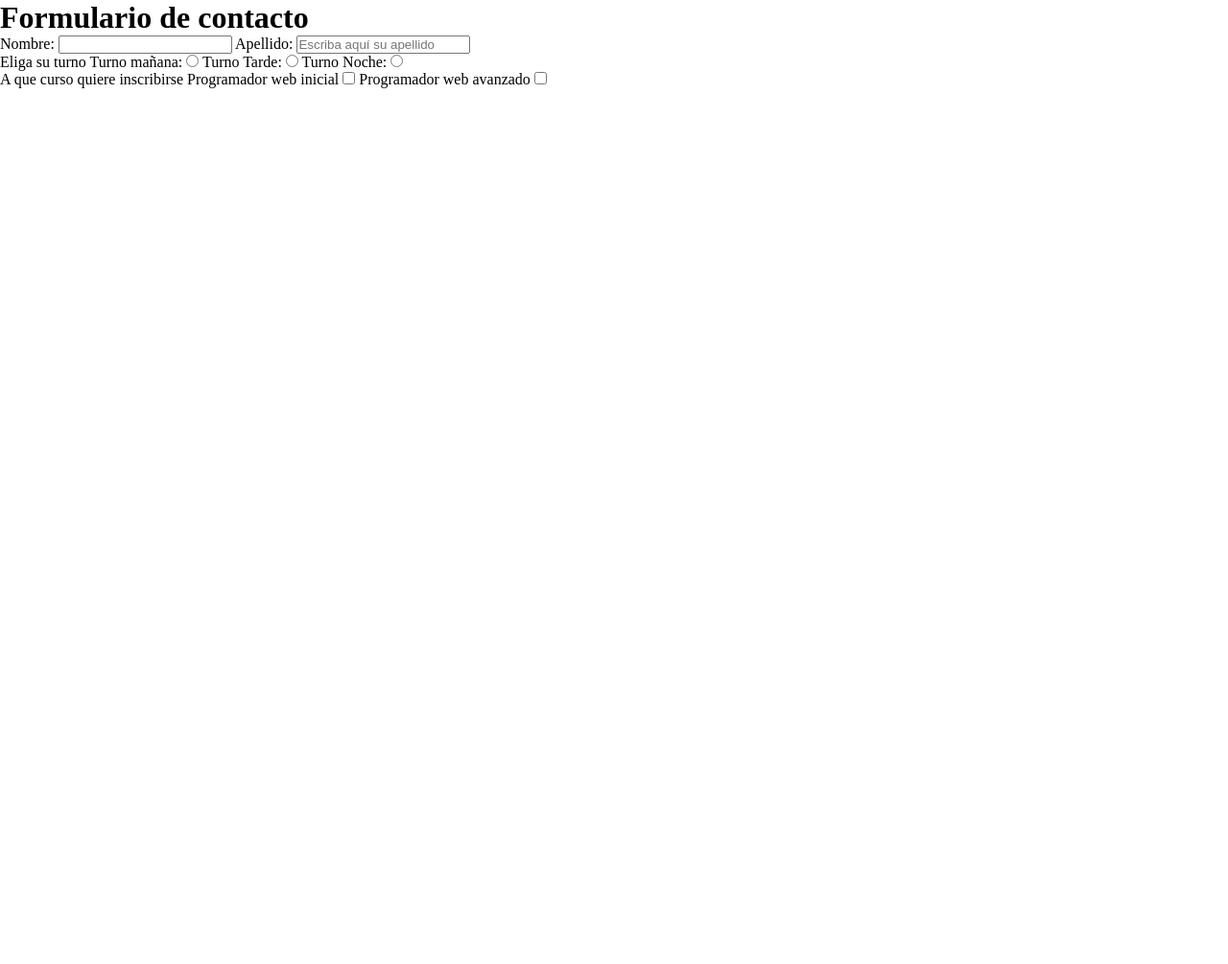
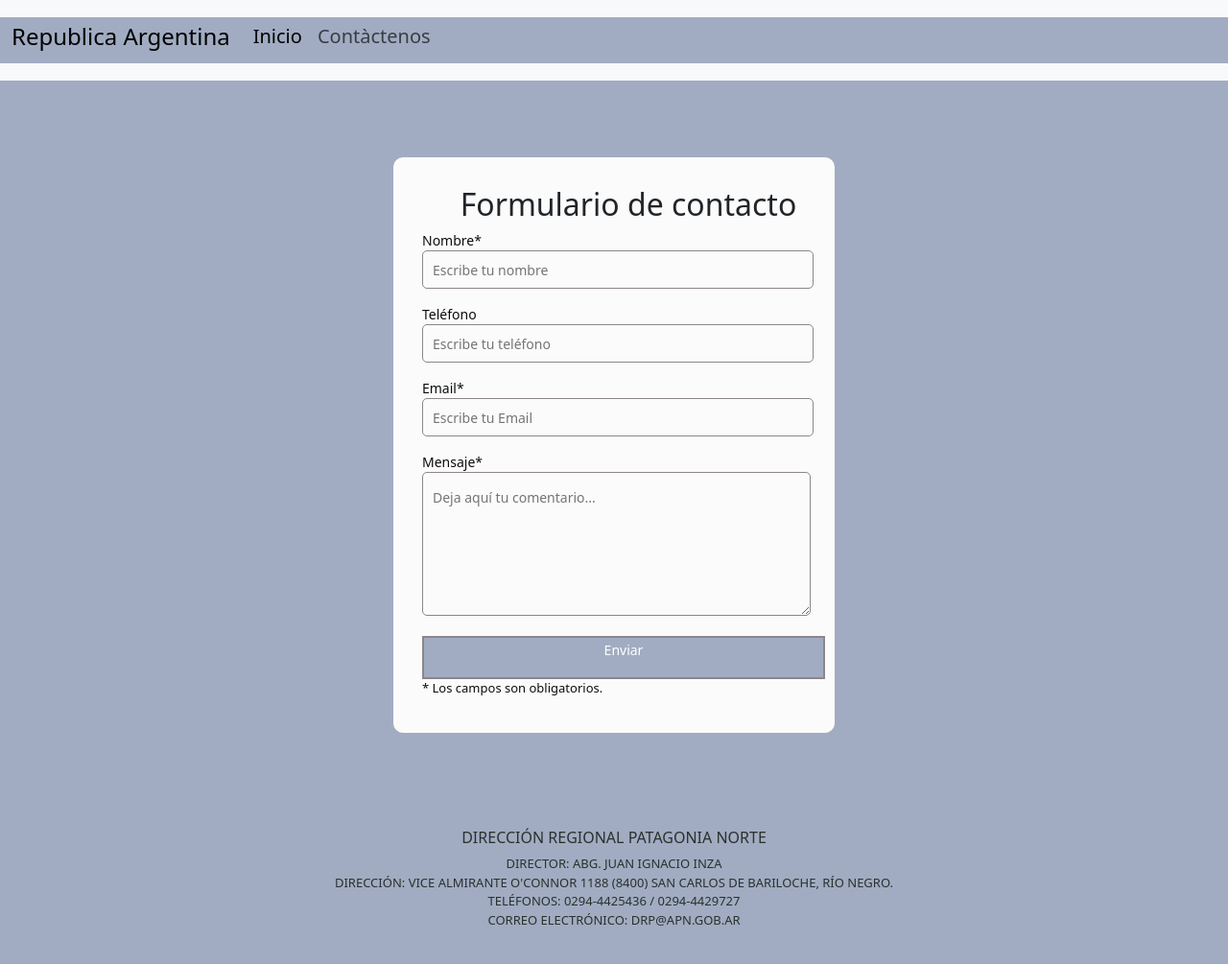
Before and after one commit to carlaLaya/ProyectoParques, a plain HTML site: page contacto.html in a window 1280 px wide. Shown: the whole page at 96% size. Before the commit the page ends 800 px from the top, so only its background shows below. Drawn offline with nearby package versions, Linux system fonts and the light colour scheme; a web font is replaced by a local one.

Commit message:
reforma en formulario de contacto

```diff
--- a/contacto.html
+++ b/contacto.html
@@ -1,38 +1,80 @@
 <!DOCTYPE html>
-<html lang="en">
+<html lang="es">
 <head>
     <meta charset="UTF-8">
     <meta name="viewport" content="width=device-width, initial-scale=1.0">
-    <link rel="stylesheet" href="/css/style.css">
-    <title>Formulario</title>
+    <link rel="stylesheet" href="css/style.css" />
+    <link rel="preconnect" href="https://fonts.googleapis.com">
+    <link rel="preconnect" href="https://fonts.googleapis.com">
+    <link rel="preconnect" href="https://fonts.gstatic.com" crossorigin>
+    <link href="https://fonts.googleapis.com/css2?family=Roboto:ital,wght@1,700;1,900&family=Trocchi&display=swap"
+        rel="stylesheet">
+    <link href="https://cdn.jsdelivr.net/npm/bootstrap@5.3.0/dist/css/bootstrap.min.css" rel="stylesheet"
+        integrity="sha384-9ndCyUaIbzAi2FUVXJi0CjmCapSmO7SnpJef0486qhLnuZ2cdeRhO02iuK6FUUVM" crossorigin="anonymous">
+    <title>Proyecto Parques</title>
 </head>
-<body>
-    <form action="" method="post" class="formulario">
-        <h1>Formulario de contacto</h1>
-    <div>
-            <label for="Nombre">Nombre:<label>
-            <input type="text" id="nombre/">
-            <label for="apellido">Apellido:<label>
-            <input type="text" id="apellido/" placeholder="Escriba aquí su apellido">
+<header>
+    <section>
+      <nav class="navbar navbar-expand-lg bg-body-tertiary">
+        <div class="container-fluid">
+          <button class="navbar-toggler" type="button" data-bs-toggle="collapse" data-bs-target="#navbarTogglerDemo03" aria-controls="navbarTogglerDemo03" aria-expanded="false" aria-label="Toggle navigation">
+            <span class="navbar-toggler-icon"></span>
+          </button>
+          <a class="navbar-brand" href="index.html"><h4>Republica Argentina</h4></a>
+          <div class="collapse navbar-collapse" id="navbarTogglerDemo03">
+            <ul class="navbar-nav me-auto mb-2 mb-lg-0">
+              <li class="nav-item">
+                <a class="nav-link active" aria-current="page" href="index.html"><h5>Inicio</h5></a>
+              </li>
+              <li class="nav-item">
+                <a class="nav-link" href="contacto.html"><h5>Contàctenos</h5></a>
+              </li>
+            </ul>
+          </div>
+        </div>
+      </nav>
+<body class="body_contacto">
+<div class="formulario">
+        <div class="contact_form">
+        <h2>Formulario de contacto</h2>
+        <form action="submeter-formulario.php" method="post">
+            <p> <label for="nombre" class="colocar_nombre">Nombre<span class="obligatorio">*</span></label>
+                <input type="text" name="introducir_nombre" id="nombre" required="obligatorio"
+                    placeholder="Escribe tu nombre">
+            </p>
+            <p> <label for="telefone" class="colocar_telefono">Teléfono</label>
+                <input type="tel" name="introducir_telefono" id="telefono" placeholder="Escribe tu teléfono">
+            </p>
+            </p>
+            <p>
+                <label for="email" class="colocar_email">Email<span class="obligatorio">*</span>
+                </label>
+                <input type="email" name="introducir_email" id="email" required="obligatorio"
+                    placeholder="Escribe tu Email">
+            </p>
+            <p><label for="mensaje" class="colocar_mensaje">Mensaje<span class="obligatorio">*</span></label>
+                <textarea name="introducir_mensaje" class="texto_mensaje" id="mensaje" required="obligatorio"
+                    placeholder="Deja aquí tu comentario..."></textarea>
+            </p><button type="submit" name="enviar_formulario" id="enviar">
+                <p>Enviar</p>
+            </button>
+            <p class="aviso"><span class="obligatorio"> * </span>Los campos son obligatorios.</p>
+        </form>
     </div>
-    <div>
-        <label for="">Eliga su turno</label>
-        <label for="TM">Turno mañana:</label>
-        <input type="radio" name="turno" id="TM">
-        <label for="TT">Turno Tarde:</label>
-        <input type="radio" name="turno" id="TT">
-        <label for="TN">Turno Noche:</label>
-        <input type="radio" name="turno" id="TN">
+</div>
+</div>
+</body>
+<footer>
+    <div class="footer">
+      <ul>
+        <li>
+          <h6>Dirección Regional Patagonia Norte</h6>
+        </li>
+        <li>Director: Abg. Juan Ignacio Inza</li>
+        <li>Dirección: Vice Almirante O'Connor 1188 (8400) San Carlos de Bariloche, Río Negro.</li>
+        <li>Teléfonos: 0294-4425436 / 0294-4429727</li>
+        <li>Correo electrónico: drp@apn.gob.ar</li>
+      </ul>
     </div>
-    <div>
-        <label for="">A que curso quiere inscribirse</label>
-        <label for="PWI">Programador web inicial</label>
-        <input type="checkbox" name="curso" id="PWI">
-        <label for="PWA">Programador web avanzado</label>
-        <input type="checkbox" name="curso" id="PWA">
-    </div>
-
-    </form>
-
-</body>
+  </footer>
 </html>
--- a/css/style.css
+++ b/css/style.css
@@ -17,7 +17,10 @@
     justify-content: center;
 }
 .container-fluid{
-    background-color: var(--colorPrincipal)
+    background-color: var(--colorPrincipal);
+    margin: 10px;
+    justify-content: center;
+
 }
 .actividad_lanin{
     text-align: center;
@@ -82,5 +85,117 @@ footer{
     list-style-type: none;
     padding: 10px;
     text-align: center;
+}
+body{
+	height: 100%;
+	font-family: 'Noto Sans', sans-serif;
+  background-color: #ab4493;
+}
+
+
+.contact_form{
+	width: 460px;
+  height: auto;
+  margin: 80px auto;
+	border-radius: 10px;
+	padding-top: 30px;
+	padding-bottom: 20px;
+  background-color: #fbfbfb;
+  padding-left: 30px;
+}
+
+
+input{
+	background-color: #fbfbfb;
+	width: 408px;
+	height: 40px;
+	border-radius: 5px;
+	border-style: solid;
+	border-width: 1px;
+	border-color: #8d858b;
+	margin-top: 10px;
+	padding-left: 10px;
+  margin-bottom: 20px;
+}
+
+
+textarea{
+  background-color: #fbfbfb;
+	width: 405px;
+	height: 150px;
+	border-radius: 5px;
+	border-style: solid;
+	border-width: 1px;
+	border-color: #8d858b;
+	margin-top: 10px;
+	padding-left: 10px;
+  margin-bottom: 20px;
+  padding-top: 15px;
+}
+
+
+label{
+  display: block;
+	float: center;
+}
+
+
+button{
+	height: 45px;
+	padding-left: 5px;
+	padding-right: 5px;
+	margin-bottom: 20px;
+	margin-top: 10px;
+	text-transform: uppercase;
+	background-color: var(--colorPrincipal);
+	border-color: #8d858b;
+	border-style: solid;
+	border-radius: 10px;
+	width: 420px;
+  cursor: pointer;
+}
+
+
+button p{
+	color: #fff;
+}
+.aviso{
+	font-size: 13px;
+	color: #0e0e0e;
+}
+h3{
+	font-size: 16px;
+	padding-bottom: 30px;
+	color: #0e0e0e;
+}
+h2{
+    text-align: center;
+    font-size: 39px;
 
 }
+
+p{
+	font-size: 14px;
+	color: #0e0e0e;
+}
+.webkit-input-placeholder {
+ color: #a8a8a8;
+}
+.webkit-textarea-placeholder {
+ color: #a8a8a8;
+}
+.formulario input:focus{
+	outline:0;
+	border: 1px solid #97d848;
+}
+
+
+.formulario textarea:focus{
+	outline:0;
+	border: 1px solid #97d848;
+}
+.body_contacto{
+	height: 100%;
+	font-family: 'Noto Sans', sans-serif;
+    background-color: var(--colorPrincipal);
+}
```
Also changed, not shown: index.html (+21 -8 lines).
